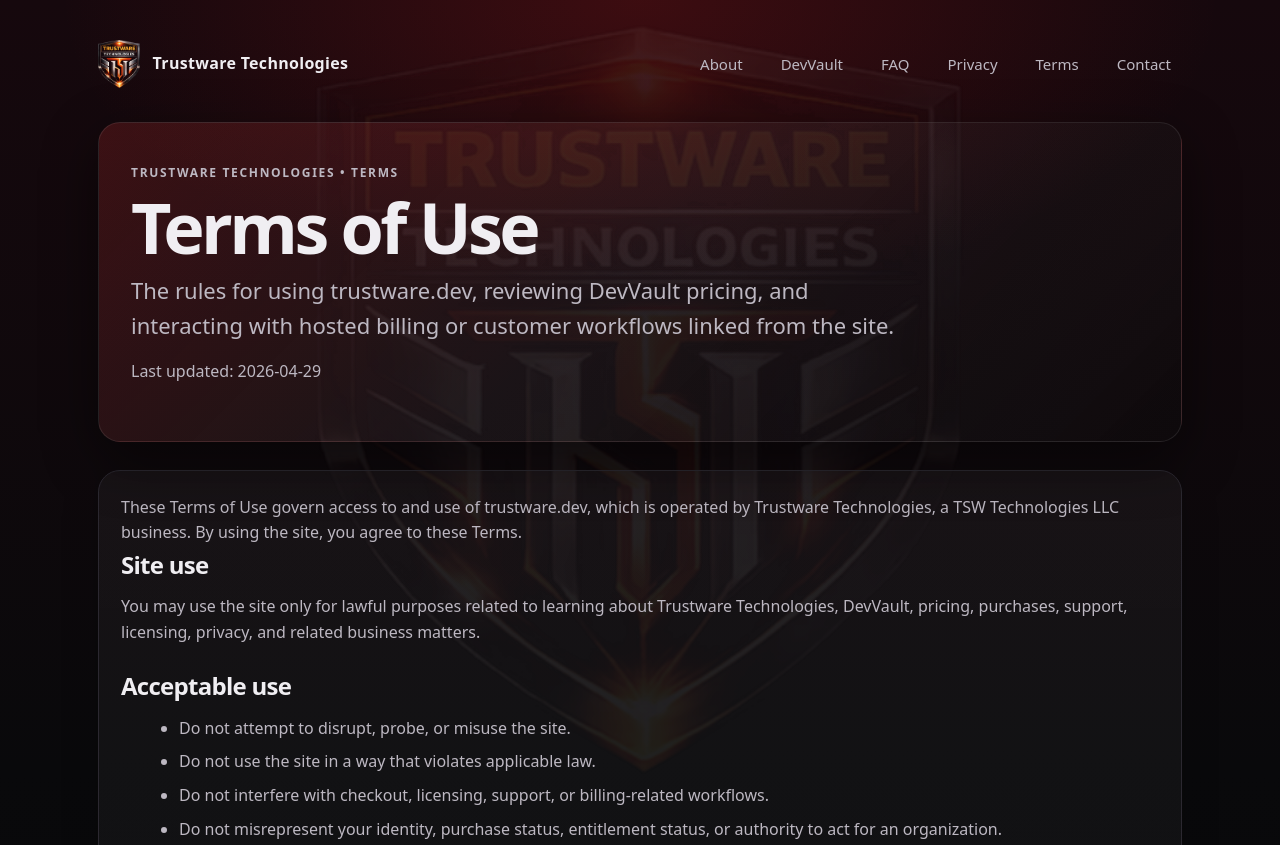
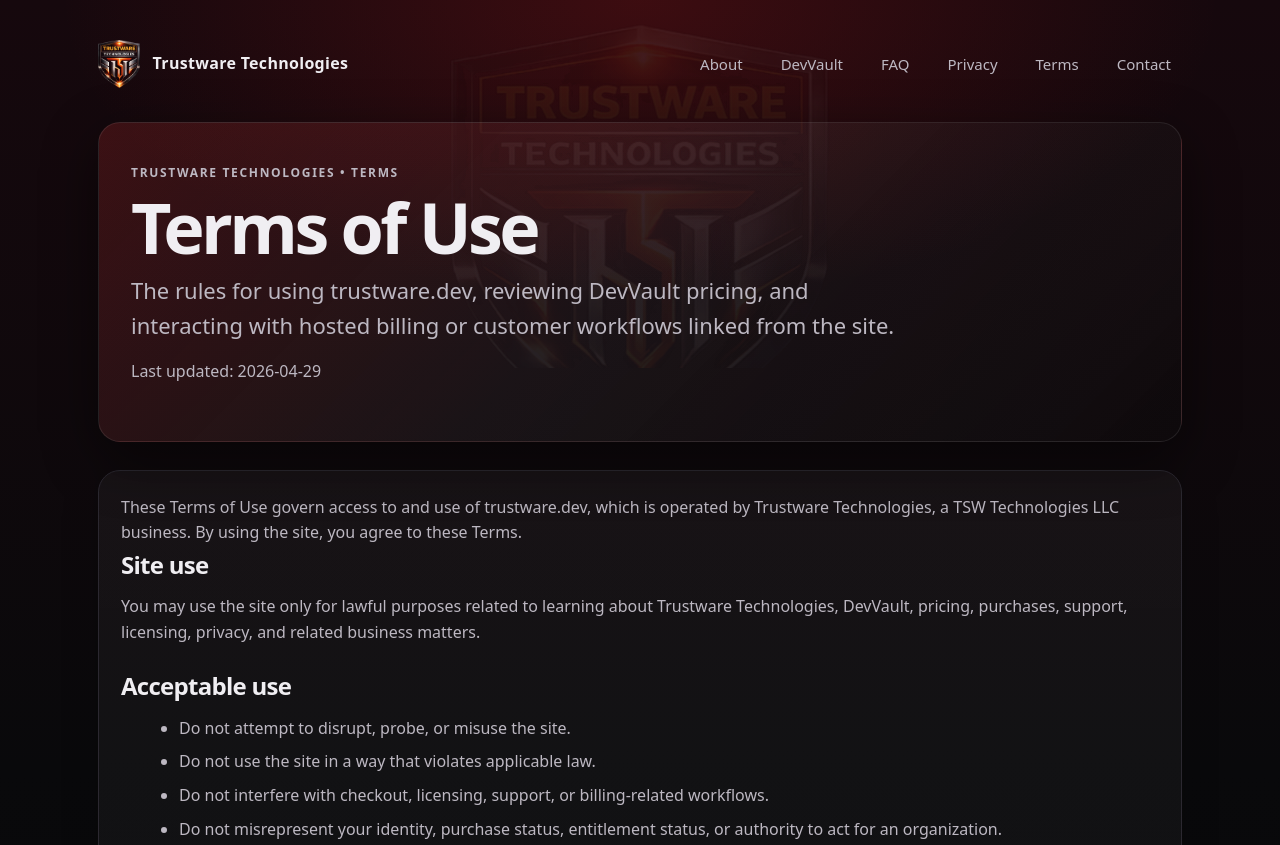
Before and after one commit to kalikills/trustware.dev, a plain HTML site: page terms/index.html in a window 1280 px wide. Shown: the top 845 px of the page. Drawn offline with Linux system fonts and the light colour scheme.

Commit message:
Constrain watermark size to top background region across pages

```diff
--- a/assets/site.css
+++ b/assets/site.css
@@ -26,12 +26,15 @@
 body::before{
   content:"";
   position:fixed;
-  inset:0;
+  top:0;
+      left:0;
+      right:0;
+      height:min(46vh, 420px);
   pointer-events:none;
   background-image:url("/assets/logo/trustware-logo.png");
   background-repeat:no-repeat;
-  background-position:center center;
-  background-size:min(54vw, 650px) auto;
+  background-position:center 24px;
+  background-size:min(36vw, 380px) auto;
   opacity:.07;
   filter:saturate(.9) brightness(.86);
   z-index:0;
@@ -172,6 +175,6 @@
   .span-4,.span-6{grid-column:span 12}
   .steps{grid-template-columns:1fr}
   nav{justify-content:flex-start}
-  body::before{background-size:min(84vw, 430px) auto;opacity:.055}
+  body::before{height:min(38vh, 280px);background-size:min(62vw, 260px) auto;background-position:center 18px;opacity:.055}
   .hero{padding:30px 22px}
 }
--- a/terms/index.html
+++ b/terms/index.html
@@ -33,12 +33,15 @@
     body::before{
       content:"";
       position:fixed;
-      inset:0;
+      top:0;
+      left:0;
+      right:0;
+      height:min(46vh, 420px);
       pointer-events:none;
       background-image:url("/assets/logo/trustware-logo.png");
       background-repeat:no-repeat;
-      background-position:center center;
-      background-size:min(54vw, 650px) auto;
+      background-position:center 24px;
+      background-size:min(36vw, 380px) auto;
       opacity:.07;
       filter:saturate(.9) brightness(.86);
       z-index:0;
@@ -96,7 +99,7 @@
     .footer a{color:var(--muted);text-decoration:underline;text-underline-offset:3px}
     @media (max-width: 980px){
       nav{flex-wrap:wrap;justify-content:flex-end}
-      body::before{background-size:min(84vw, 430px) auto;opacity:.055}
+      body::before{height:min(38vh, 280px);background-size:min(62vw, 260px) auto;background-position:center 18px;opacity:.055}
       .hero{padding:30px 22px}
       .footer{flex-direction:column;align-items:flex-start}
     }
```
Also changed, not shown: devvault.html (+6 -3 lines), devvault/index.html (+7 -4 lines), faq/index.html (+7 -4 lines), privacy.html (+6 -3 lines), privacy/index.html (+7 -4 lines), terms.html (+6 -3 lines).
